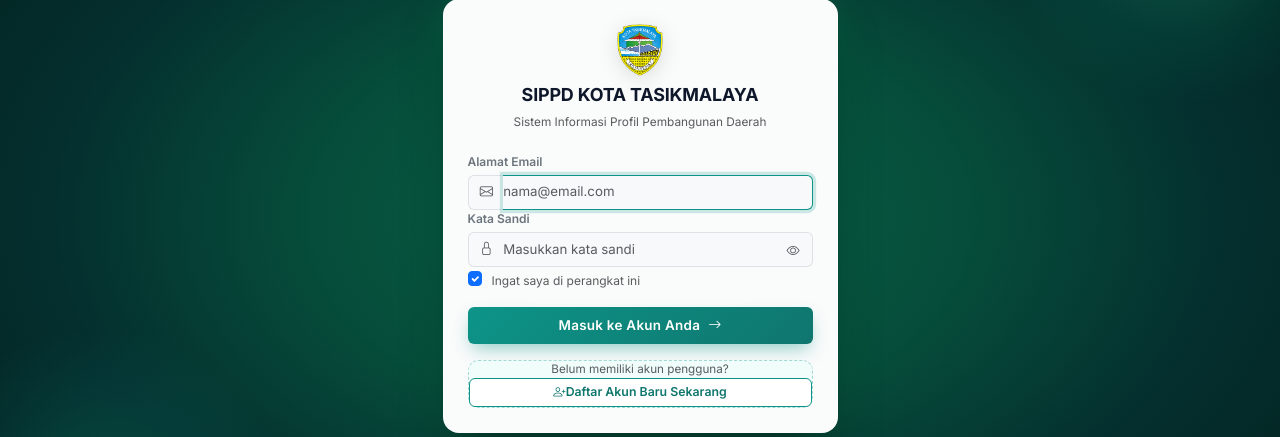
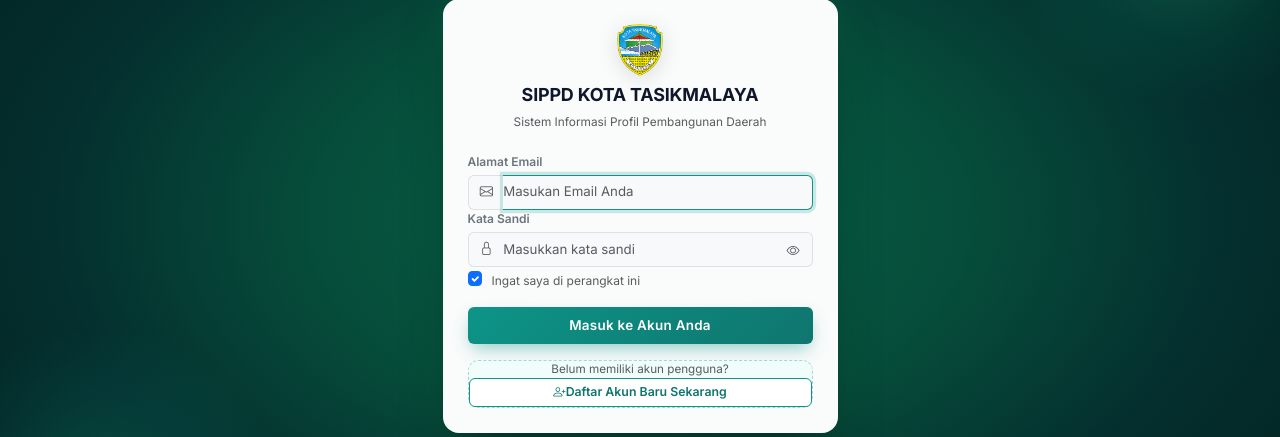
Before and after one commit to panipadika/sippd-kotatasikmalaya, a Laravel app: page /portal/login in a window 1280 px wide. Shown: the part 184-621 px from the top of the page. Run offline with Laravel 10, Linux system fonts and the light colour scheme; data comes from the database, SQL or seed files in the repository; some libraries are stand-ins or nearby versions.

Commit message:
style(auth): update login email placeholder and button styling

```diff
--- a/resources/views/auth/login-user.blade.php
+++ b/resources/views/auth/login-user.blade.php
@@ -173,7 +173,7 @@
                     </span>
                     <input type="email" class="form-control bg-light border-start-0 ps-0 @error('email') is-invalid @enderror"
                            id="email" name="email" value="{{ old('email') }}"
-                           placeholder="nama@email.com" required autofocus>
+                           placeholder="Masukan Email Anda" required autofocus>
                 </div>
             </div>
 
@@ -205,7 +205,6 @@
 
             <button type="submit" class="btn btn-submit w-100 py-2 rounded-2 d-flex align-items-center justify-content-center gap-2">
                 <span>Masuk ke Akun Anda</span>
-                <i class="bi bi-arrow-right" style="font-size: 0.82rem;"></i>
             </button>
         </form>
 
```
